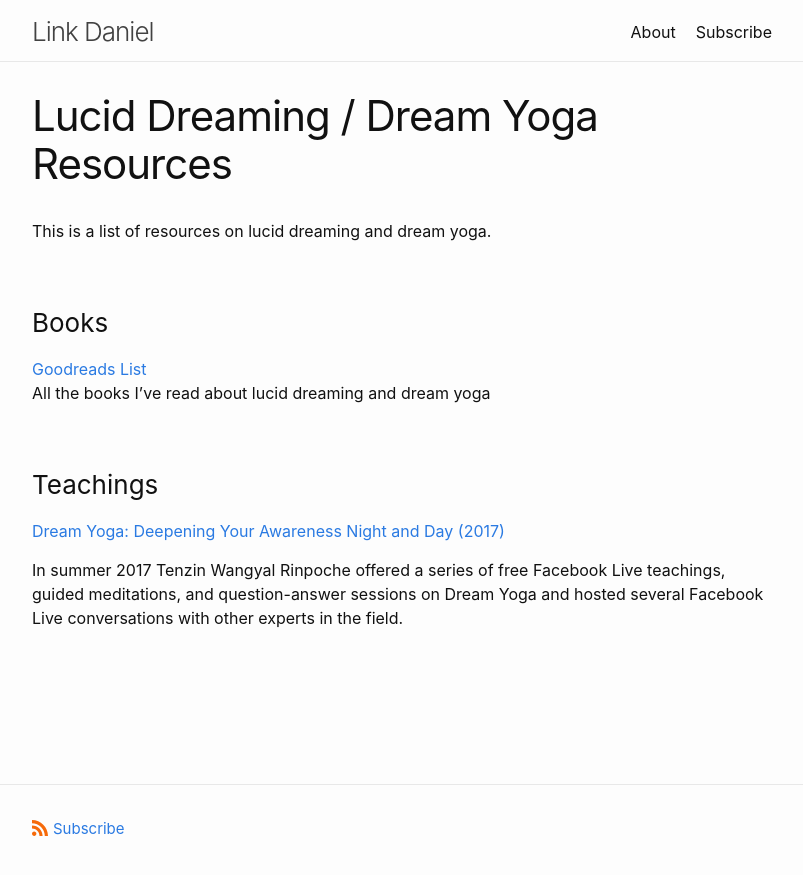
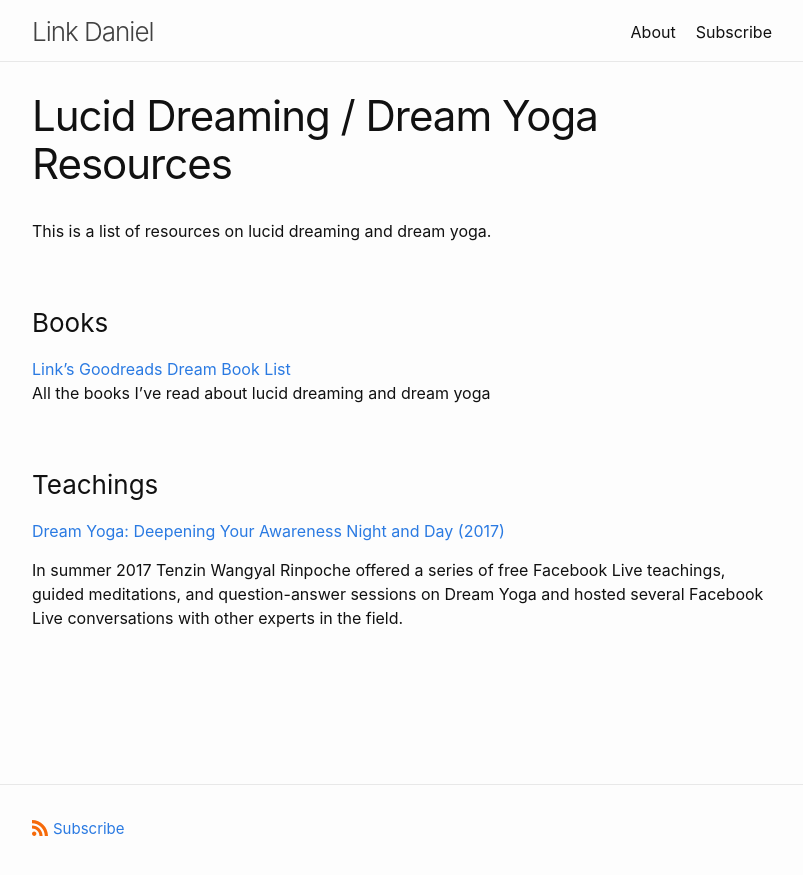
Before and after one commit to link-daniel/link.github.io, a Jekyll site: the page built from dreamresources.md, in a window 1280 px wide. Shown: the top 875 px of the page, without its empty margins (238-1041 px from the left). Built offline with Jekyll 4.4.1, drawn with Linux system fonts in a browser that asks for light colours.

Commit message:
Update dreamresources.md

```diff
--- a/dreamresources.md
+++ b/dreamresources.md
@@ -9,7 +9,7 @@ This is a list of resources on lucid dreaming and dream yoga.
 
 <h3>Books</h3>
 
-[Goodreads List](https://www.goodreads.com/review/list/95737422-link-daniel?ref=nav_mybooks&shelf=dreams)
+[Link's Goodreads Dream Book List](https://www.goodreads.com/review/list/95737422-link-daniel?ref=nav_mybooks&shelf=dreams)
 <br>
 All the books I've read about lucid dreaming and dream yoga
 
```
